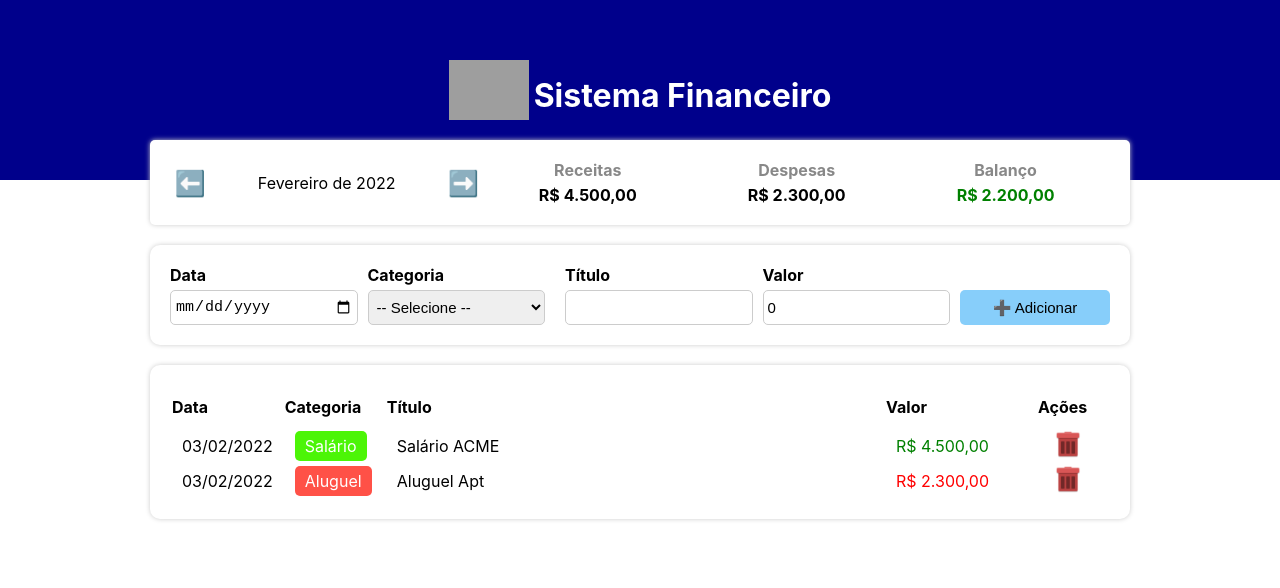
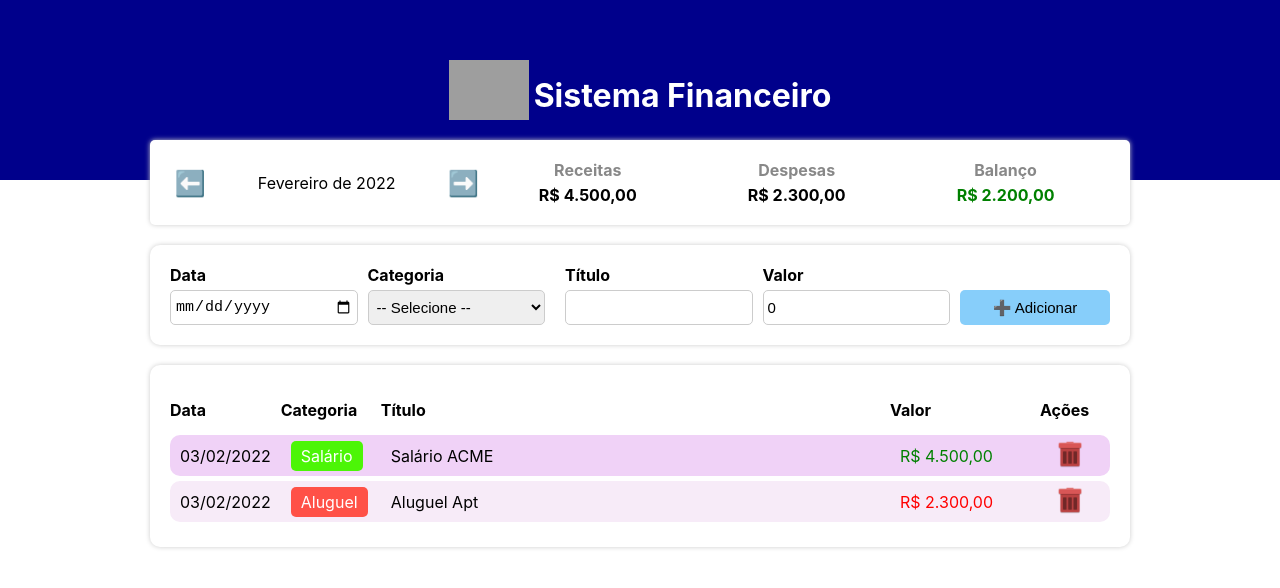
Before and after one commit to risaltte/Sistema-Financeiro-B7web, a React (Create React App) app: page / in a window 1280 px wide. Shown: the top 588 px of the page. Built offline with nearby package versions, Linux system fonts and the light colour scheme; grey boxes are pictures that could not be loaded.

Commit message:
Implemented table-striped

```diff
--- a/src/components/TableArea/styles.ts
+++ b/src/components/TableArea/styles.ts
@@ -2,6 +2,7 @@ import styled from "styled-components";
 
 export const Table = styled.table`
     width: 100%;
+    border-spacing: 0 5px;
     background: #fff;
     padding: 20px;
     box-shadow: 0px 0px 5px #ccc;
--- a/src/components/TableItem/styles.ts
+++ b/src/components/TableItem/styles.ts
@@ -1,11 +1,35 @@
 import styled from "styled-components";
 
 export const TableLine = styled.tr`
+    transition: filter 0.2s;
 
+    // elementos filhos impares
+    &:nth-child(odd) {
+        background: #F0D2F7;
+    }
+
+    // elementos filhos pares
+    &:nth-child(even) {
+        background: #F7EBF8;
+    }
+
+    &:hover {
+        filter: brightness(0.95);
+    }
 `;
 
 export const TableColumn = styled.td`
-    padding: 0 10px;
+    padding: 4px 10px;
+
+    &:first-child {
+        border-top-left-radius: 10px;
+        border-bottom-left-radius: 10px;
+    }
+
+    &:last-child {
+        border-bottom-right-radius: 10px;
+        border-top-right-radius: 10px;
+    }
 `;
 
 export const Category = styled.div<{ color: string }>`
```
